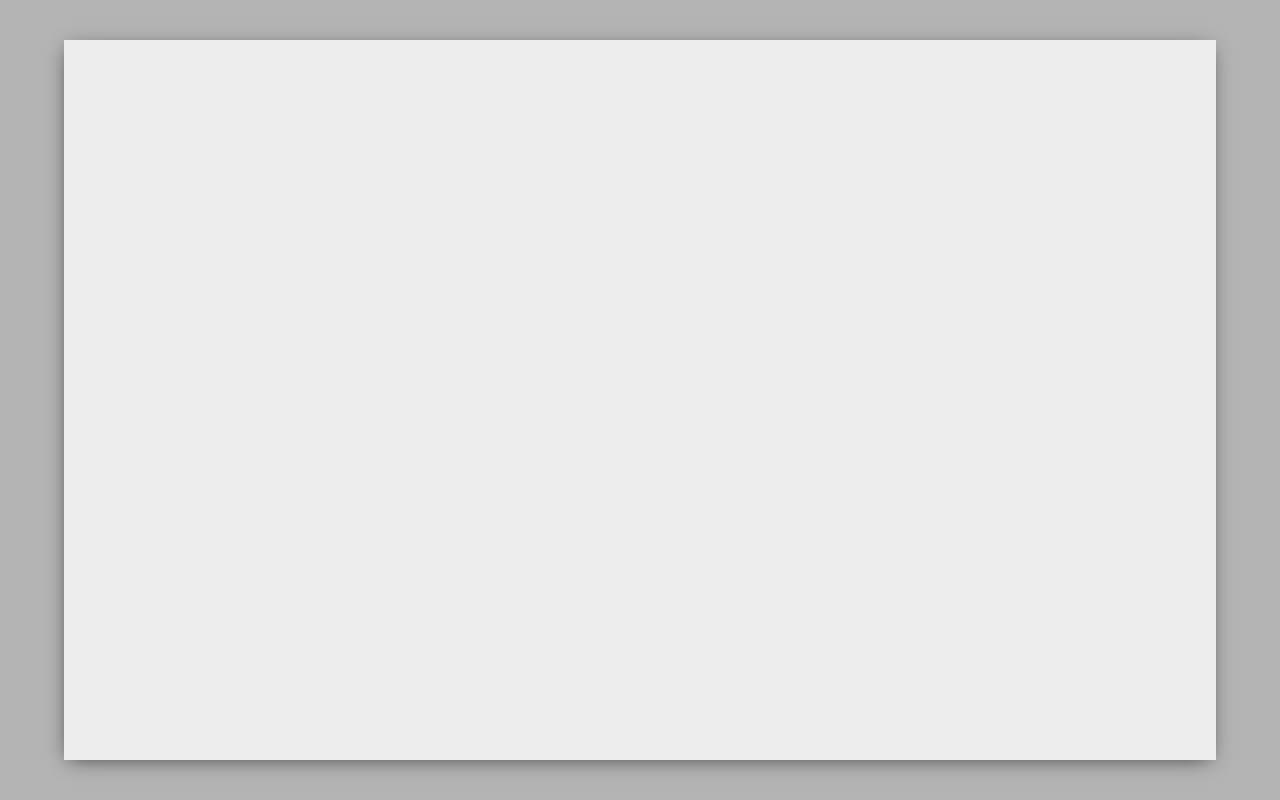
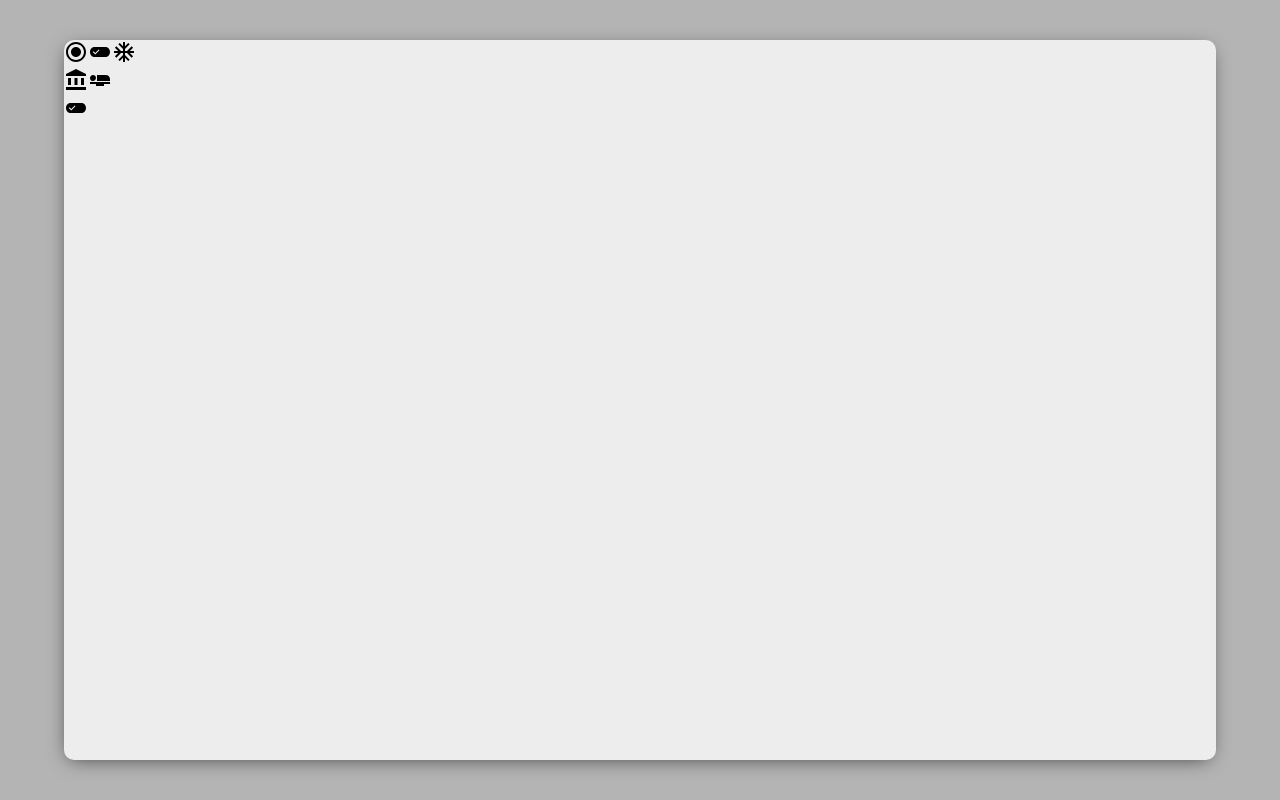
Before and after one commit to robinbiju8111-zz/React-whatsapp-clone, a React (Create React App) app in the folder react-app/whatsapp/: page / in a window 1280 px wide. Built offline with nearby package versions, Linux system fonts and the light colour scheme.

Commit message:
Fixed- some material ui icons  not showing

```diff
--- a/react-app/whatsapp/package.json
+++ b/react-app/whatsapp/package.json
@@ -3,11 +3,14 @@
   "version": "0.1.0",
   "private": true,
   "dependencies": {
+    "@material-ui/core": "^4.12.3",
+    "@material-ui/icons": "^4.11.2",
     "@testing-library/jest-dom": "^5.14.1",
     "@testing-library/react": "^11.2.7",
     "@testing-library/user-event": "^12.8.3",
     "react": "^17.0.2",
     "react-dom": "^17.0.2",
+    "react-script": "^2.0.5",
     "react-scripts": "4.0.3",
     "web-vitals": "^1.1.2"
   },
--- a/react-app/whatsapp/src/App.css
+++ b/react-app/whatsapp/src/App.css
@@ -4,9 +4,10 @@
   background-color: rgb(180, 180, 180);
   height: 100vh;
 }
-.app-body {
+.app_body {
   display: flex;
   background-color: #ededed;
+  border-radius: 10px;
   height: 90vh;
   width: 90vw;
   box-shadow: -1px 4px 20px -6px rgba(0, 0, 0, 0.7);
--- a/react-app/whatsapp/src/App.js
+++ b/react-app/whatsapp/src/App.js
@@ -1,10 +1,11 @@
 import './App.css';
+import Sidebar from './Sidebar';
 
 function App() {
   return (
     <div className="app">
-      <div className="app-body">
-        {/* sidebar*/}
+      <div className="app_body">
+        <Sidebar></Sidebar>
         {/* chat screen*/}
       </div>
     </div>
--- a/react-app/whatsapp/src/Sidebar.js
+++ b/react-app/whatsapp/src/Sidebar.js
@@ -1,11 +1,34 @@
-import React from 'react'
-import '/Sidebar.css'
+import React from 'react';
+import "./Sidebar.css";
+import { EditAttributesSharp } from '@material-ui/icons';
+import RadioButtonCheckedIcon from '@material-ui/icons/RadioButtonChecked';
+import AcUnitIcon from '@material-ui/icons/AcUnit';
+import AccountBalanceIcon from '@material-ui/icons/AccountBalance';
+import { AirlineSeatFlat } from '@material-ui/icons';
+
+
+
+
+
 function Sidebar() {
     return (
-        <div>
+        <div className="sidebar_main">
+            <div className="sidebar_header">
+                <RadioButtonCheckedIcon />
+                <EditAttributesSharp />
+                <AcUnitIcon/>
 
+            </div>
+            <div className="sidebar_search">
+                <AccountBalanceIcon />
+                <AirlineSeatFlat/>
+            </div>
+            <div className="sidebar_chats">
+                <EditAttributesSharp/>
+            </div>
         </div>
     )
 }
 
-export default Sidebar
+
+export default Sidebar;
```
Also changed, not shown: react-app/whatsapp/src/Sidebar.css (added), 1 other file (tests, documents, lock files or other folders).
